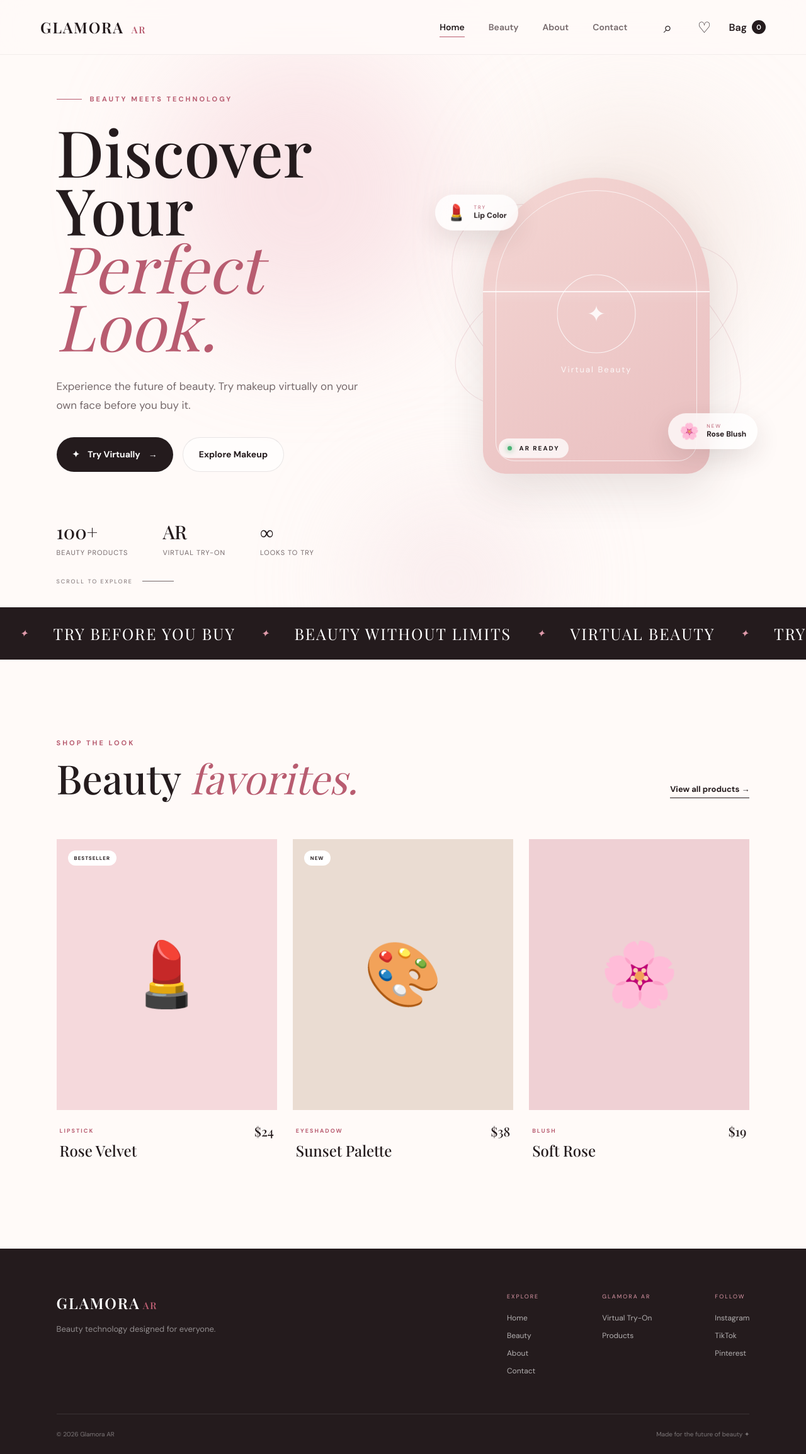
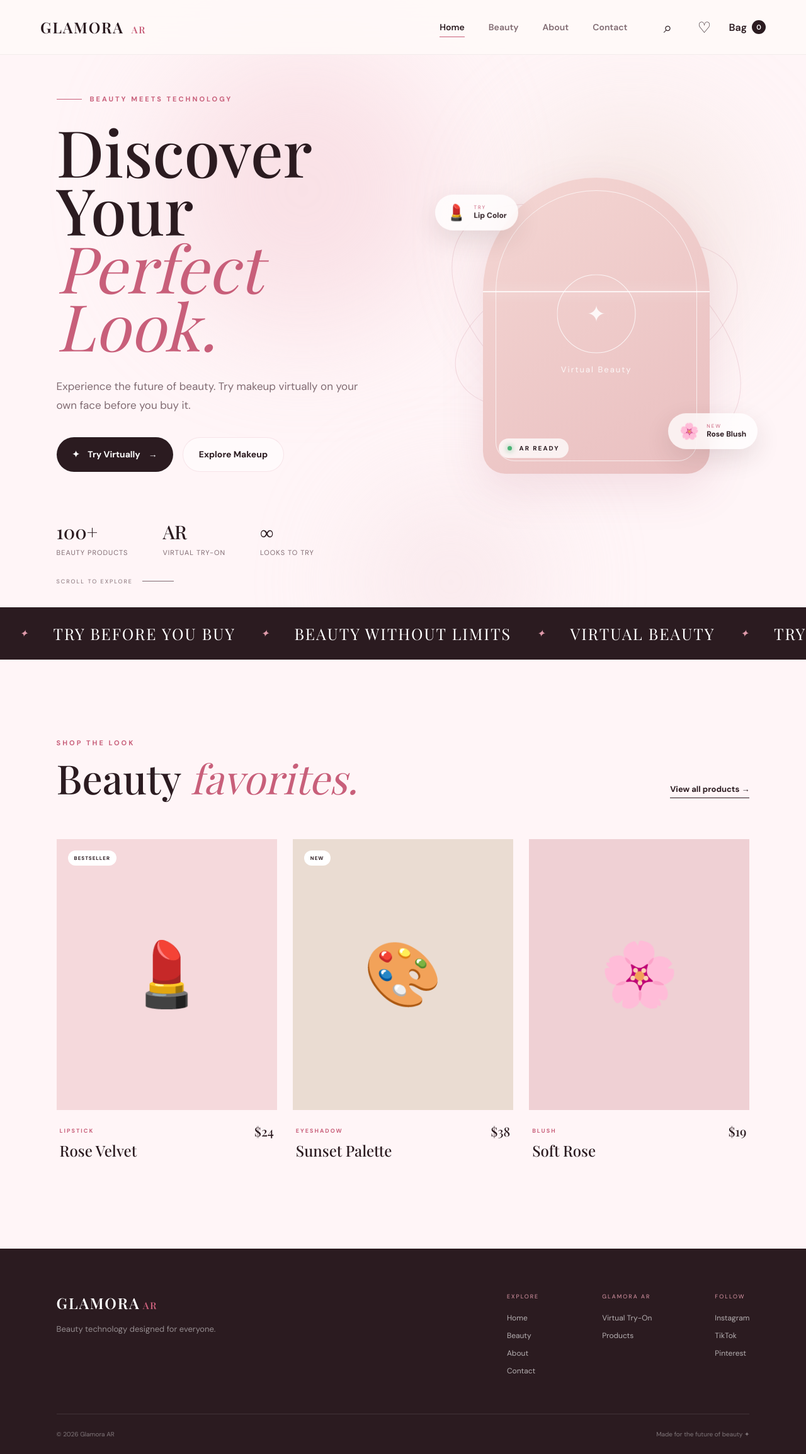
Before and after one commit to Dipika-sigdel7/Glamora-AR, a Flask app: page / in a window 1280 px wide. Shown: the whole page at 63% size. Run offline with Flask 3, Linux system fonts and the light colour scheme.

Commit message:
Initial commit

```diff
--- a/static/css/style.css
+++ b/static/css/style.css
@@ -11,32 +11,41 @@
 
 :root {
 
-    --bg: #fffaf8;
-
-    --bg-soft: #f8efec;
-
-    --bg-dark: #21191a;
-
-    --text: #241b1d;
-
-    --text-soft: #75696b;
-
-    --accent: #b85c70;
-
-    --accent-dark: #8f3e52;
-
+    /* Main backgrounds */
+    --bg: #fff5f7;
+    --bg-soft: #fdecef;
+
+    /* Dark sections */
+    --bg-dark: #26191d;
+
+    /* Text */
+    --text: #2b1b20;
+    --text-soft: #806b72;
+
+    /* Main pink */
+    --accent: #c85f7a;
+    --accent-dark: #a74360;
+    --accent-light: #f3b8c6;
+
+    /* Extra pink shades */
+    --pink-soft: #fce4ea;
+    --pink-light: #fff0f3;
+    --rose: #e9a8b8;
+
+    /* White */
     --white: #ffffff;
 
-    --border: rgba(36, 27, 29, 0.10);
-
+    /* Borders */
+    --border: rgba(200, 95, 122, 0.14);
+
+    /* Shadows */
     --shadow:
-        0 25px 70px rgba(55, 30, 35, 0.12);
-
+        0 25px 70px rgba(164, 73, 98, 0.13);
+
+    /* Animation */
     --transition:
         0.35s cubic-bezier(0.22, 1, 0.36, 1);
-
-}
-
+}
 
 /* =========================================================
    RESET
--- a/static/js/main.js
+++ b/static/js/main.js
@@ -1,3 +1,4 @@
+
 /* =========================================================
    GLAMORA AR
    INTERACTIVE UI
@@ -26,9 +27,22 @@ document.addEventListener("DOMContentLoaded", () => {
 
     initializeCartDemo();
 
+    /*
+     * Initial random beauty look
+     */
     randomizeLipstick();
 
     randomizeEyeliner();
+
+    /*
+     * Change lipstick automatically
+     * every 5 seconds.
+     */
+    setInterval(() => {
+
+        randomizeLipstick();
+
+    }, 5000);
 
 });
 
@@ -49,11 +63,11 @@ function initializeLoader() {
             if (loader) {
 
                 /*
-                 * Your CSS uses:
+                 * CSS uses:
+                 *
                  * .loader.hidden
                  *
-                 * Therefore we must add "hidden",
-                 * not "hide".
+                 * Therefore use "hidden".
                  */
 
                 loader.classList.add("hidden");
@@ -78,9 +92,13 @@ function initializeRevealAnimations() {
     const revealElements =
         document.querySelectorAll(".reveal");
 
+
     if (!revealElements.length) {
+
         return;
+
     }
+
 
     const revealObserver =
         new IntersectionObserver(
@@ -120,20 +138,6 @@ function initializeRevealAnimations() {
 
 /* =========================================================
    ACTIVE NAVIGATION
-   =========================================================
-
-   IMPORTANT:
-
-   Your navbar uses Flask routes:
-
-       /
-       /beauty
-       /about
-       /contact
-
-   So we should NOT compare links with "#section".
-
-   Instead, detect the current page.
    ========================================================= */
 
 function initializeActiveNavigation() {
@@ -143,8 +147,11 @@ function initializeActiveNavigation() {
             ".nav-links a"
         );
 
+
     if (!navLinks.length) {
+
         return;
+
     }
 
 
@@ -153,14 +160,10 @@ function initializeActiveNavigation() {
 
 
     /*
-     * Normalize trailing slash.
-     *
-     * Example:
+     * Remove trailing slash.
      *
      * /about/
-     *
-     * becomes:
-     *
+     * becomes
      * /about
      */
 
@@ -179,17 +182,28 @@ function initializeActiveNavigation() {
 
         link.classList.remove("active");
 
+
         const href =
             link.getAttribute("href");
 
+
         if (!href) {
+
             return;
+
         }
 
 
         /*
-         * Ignore links containing anchors
-         * such as /beauty#tryon
+         * Ignore URL hash.
+         *
+         * Example:
+         *
+         * /beauty#tryon
+         *
+         * becomes:
+         *
+         * /beauty
          */
 
         const linkPath =
@@ -226,7 +240,9 @@ function initializeMakeupOptions() {
 
 
     if (!makeupOptions.length) {
+
         return;
+
     }
 
 
@@ -270,12 +286,14 @@ function initializeHeroParallax() {
 
 
     if (!heroVisual) {
+
         return;
+
     }
 
 
     /*
-     * Disable the effect on touch devices.
+     * Disable parallax on touch devices.
      */
 
     if (
@@ -316,7 +334,7 @@ function initializeHeroParallax() {
 
 
     /*
-     * Reset when mouse leaves the window.
+     * Reset when mouse leaves window.
      */
 
     document.addEventListener(
@@ -351,7 +369,9 @@ function initializeMobileMenu() {
 
 
     if (!menuBtn || !nav) {
+
         return;
+
     }
 
 
@@ -380,7 +400,7 @@ function initializeMobileMenu() {
 
 
             /*
-             * Change hamburger icon.
+             * Change menu icon.
              */
 
             menuBtn.textContent =
@@ -391,8 +411,8 @@ function initializeMobileMenu() {
 
 
     /*
-     * Close menu when a navigation
-     * link is clicked.
+     * Close mobile menu
+     * after clicking a link.
      */
 
     const links =
@@ -409,17 +429,21 @@ function initializeMobileMenu() {
                     "open"
                 );
 
+
                 menuBtn.setAttribute(
                     "aria-expanded",
                     "false"
                 );
+
 
                 menuBtn.setAttribute(
                     "aria-label",
                     "Open navigation menu"
                 );
 
-                menuBtn.textContent = "☰";
+
+                menuBtn.textContent =
+                    "☰";
 
             }
         );
@@ -442,7 +466,9 @@ function initializeProductHover() {
 
 
     if (!productCards.length) {
+
         return;
+
     }
 
 
@@ -543,33 +569,23 @@ function initializeCartDemo() {
         );
 
 
-    if (!quickTryButtons.length) {
-        return;
-    }
-
+    /*
+     * Quick Try buttons
+     *
+     * These remain normal navigation links.
+     */
 
     quickTryButtons.forEach((button) => {
 
         button.addEventListener(
             "click",
-            (event) => {
+            () => {
 
                 /*
-                 * The button is actually a
-                 * navigation link to AR try-on.
+                 * Do not use preventDefault().
                  *
-                 * DO NOT increment cart here.
-                 *
-                 * Let the user go to:
-                 *
-                 * /beauty#tryon
-                 */
-
-                /*
-                 * Keep navigation working.
-                 *
-                 * Therefore we intentionally
-                 * do not use preventDefault().
+                 * The original link navigation
+                 * should continue working.
                  */
 
             }
@@ -579,7 +595,7 @@ function initializeCartDemo() {
 
 
     /*
-     * Make the cart button work visually.
+     * Cart button
      */
 
     const cartButton =
@@ -596,6 +612,7 @@ function initializeCartDemo() {
 
                 cartCount++;
 
+
                 if (cartCounter) {
 
                     cartCounter.textContent =
@@ -609,15 +626,6 @@ function initializeCartDemo() {
     }
 
 }
-
-
-/* =========================================================
-   RANDOM BEAUTY LOOK
-   =========================================================
-
-   A different lipstick and eyeliner style
-   will be selected every time the page loads.
-   ========================================================= */
 
 
 /* =========================================================
@@ -666,13 +674,33 @@ function randomizeLipstick() {
         {
             name: "Plum",
             color: "#71364f"
+        },
+
+        {
+            name: "Mauve",
+            color: "#9c536c"
+        },
+
+        {
+            name: "Dusty Rose",
+            color: "#b9687d"
+        },
+
+        {
+            name: "Hot Pink",
+            color: "#d93670"
+        },
+
+        {
+            name: "Soft Pink",
+            color: "#e58aa0"
         }
 
     ];
 
 
     /*
-     * Select random color.
+     * Select random lipstick.
      */
 
     const randomIndex =
@@ -707,7 +735,7 @@ function randomizeLipstick() {
 
 
     /*
-     * Apply color.
+     * Apply lipstick color.
      */
 
     if (lipstick) {
@@ -718,11 +746,6 @@ function randomizeLipstick() {
         );
 
 
-        /*
-         * Also update the lipstick
-         * elements if they exist.
-         */
-
         const lipstickTop =
             lipstick.querySelector(
                 ".lipstick-top"
@@ -730,6 +753,14 @@ function randomizeLipstick() {
 
 
         if (lipstickTop) {
+
+            /*
+             * Smooth color transition.
+             */
+
+            lipstickTop.style.transition =
+                "background 0.7s ease";
+
 
             lipstickTop.style.background =
                 `linear-gradient(
@@ -744,7 +775,7 @@ function randomizeLipstick() {
 
 
     /*
-     * Update displayed name.
+     * Update lipstick name.
      */
 
     if (lipstickName) {
@@ -811,7 +842,7 @@ function randomizeEyeliner() {
 
 
     /*
-     * Select random eyeliner.
+     * Select random eyeliner style.
      */
 
     const randomIndex =
@@ -836,7 +867,7 @@ function randomizeEyeliner() {
 
 
     /*
-     * Find name.
+     * Find eyeliner name.
      */
 
     const eyelinerName =
@@ -862,10 +893,7 @@ function randomizeEyeliner() {
 
 
     /*
-     * Remove old style classes first.
-     *
-     * This prevents multiple styles
-     * from being applied at once.
+     * Remove all previous eyeliner styles.
      */
 
     if (eye) {
@@ -880,10 +908,18 @@ function randomizeEyeliner() {
         );
 
 
+        /*
+         * Apply new style.
+         */
+
         eye.classList.add(
             selected.className
         );
 
+
+        /*
+         * Store eyeliner color.
+         */
 
         eye.style.setProperty(
             "--eyeliner-color",
@@ -894,7 +930,7 @@ function randomizeEyeliner() {
 
 
     /*
-     * Reset lash classes.
+     * Remove previous lash styles.
      */
 
     if (lashesTop) {
@@ -941,30 +977,3 @@ function randomizeEyeliner() {
     }
 
 }
-
-
-/* =========================================================
-   RANDOMIZE AGAIN WHEN PAGE BECOMES VISIBLE
-   ========================================================= */
-
-document.addEventListener(
-    "visibilitychange",
-    () => {
-
-        if (
-            document.visibilityState ===
-            "visible"
-        ) {
-
-            /*
-             * Only randomize when returning
-             * to the page.
-             *
-             * This gives the experience
-             * a dynamic feeling.
-             */
-
-        }
-
-    }
-);
```
